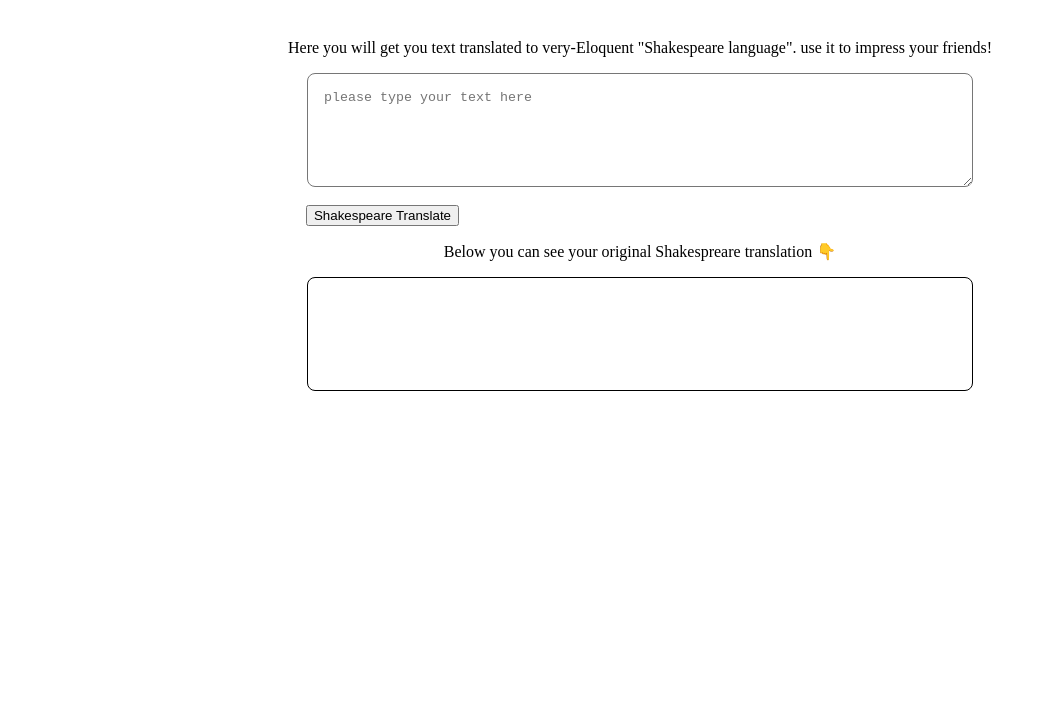
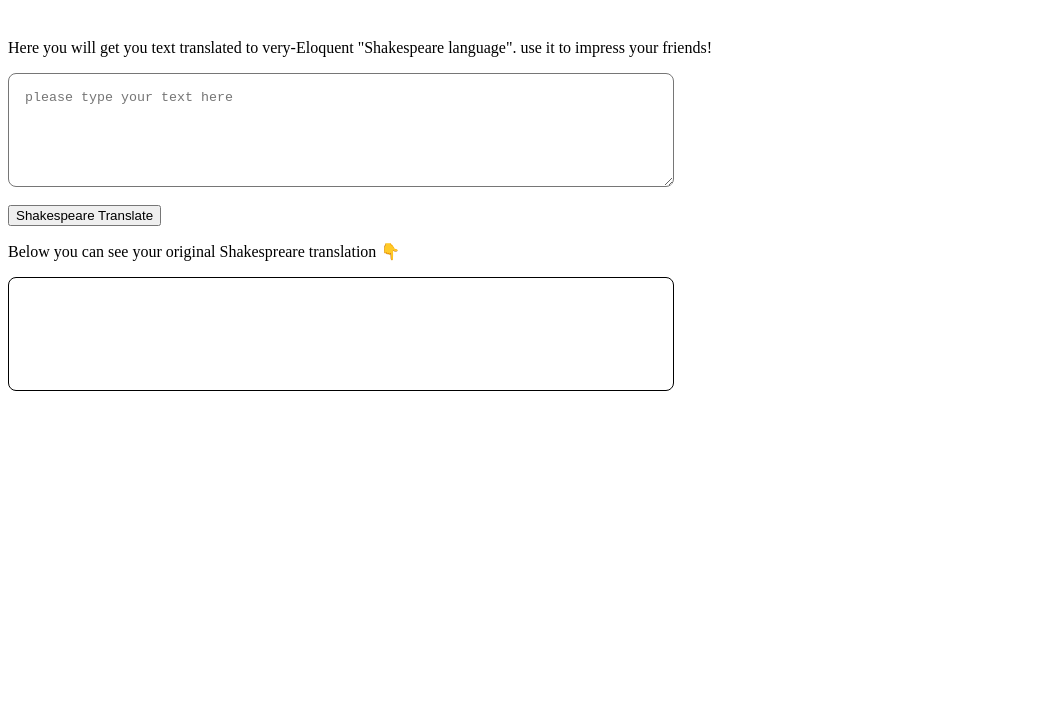
Before and after one commit to AnkurChunekar/shakespeareSpeak-markSix, a plain HTML site: page index.html in a window 1280 px wide. Shown: the part 97-800 px from the top of the page, without its empty margins (0-1046 px from the left). Drawn offline with Linux system fonts and the light colour scheme.

Commit message:
Docs: some tags added

```diff
--- a/index.html
+++ b/index.html
@@ -12,7 +12,6 @@
     padding: 1rem;
     height: 10vh;
     width: 50%;
-    margin: auto;
     border-radius: 0.5rem;
 }
 #outputBox {
@@ -21,7 +20,6 @@
     padding: 1rem;
     height: 10vh;
     width: 50%;
-    margin: auto;
     border-radius: 0.5rem;
 
 }
@@ -32,10 +30,7 @@
 
 }
 
-body {
-    text-align: center;
 
-}
 
 .header {
     padding: 1rem;
@@ -50,7 +45,7 @@ body {
 <h1>Welcome to the Shakespreare Translation. </h1>
 </header>
 
-
+<section>
 <p>Here you will get you text translated to very-Eloquent "Shakespeare language". use it to impress your friends!</p>
 
 <textarea id="txt-input" cols="30" rows="10" placeholder="please type your text here"></textarea>
@@ -61,6 +56,14 @@ body {
 <div><p>Below you can see your original Shakespreare translation 👇</p></div>
 
 <div id="outputBox"></div>
+</section>
+
+<footer>
+
+
+
+</footer>
+
 
 <script src="app.js" type="text/javascript"></script>
 
```
